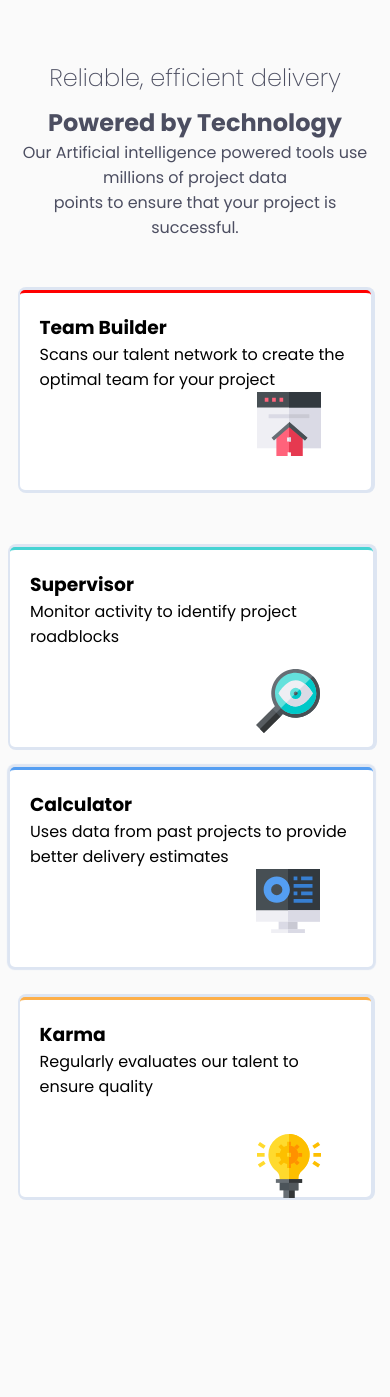
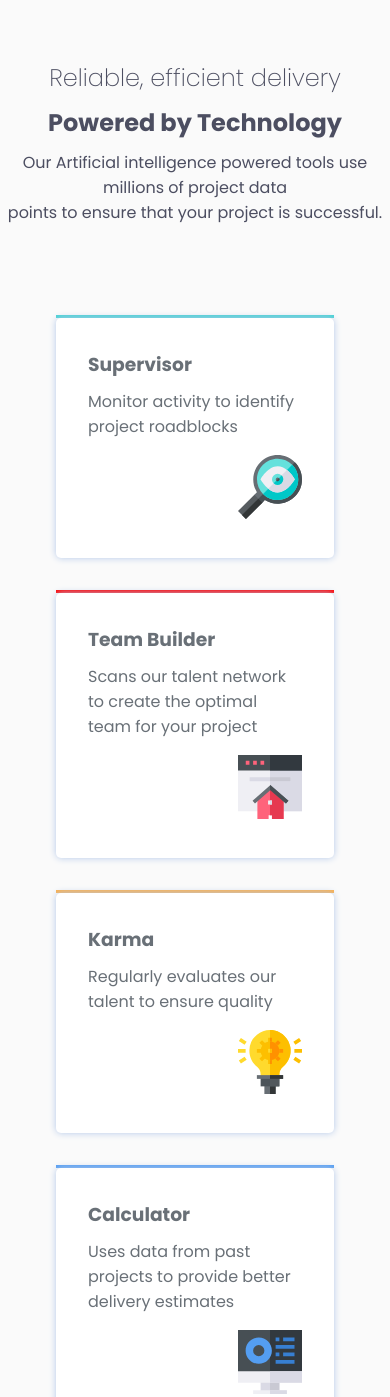
Before and after one commit to just-olamide/Four-card, a plain HTML site: page index.html in a window 390 px wide. Shown: the top 1397 px of the page. Before the commit the page ends 1247 px from the top, so only its background shows below. Drawn offline with Linux system fonts and the light colour scheme; a web font is replaced by a local one.

Commit message:
adjustment in the media view

```diff
--- a/index.html
+++ b/index.html
@@ -10,6 +10,7 @@
 <link href="https://fonts.googleapis.com/css2?family=Bai+Jamjuree:ital,wght@0,200;0,300;0,400;0,500;0,600;0,700;1,200;1,300;1,400;1,500;1,600;1,700&family=Barlow+Semi+Condensed:ital,wght@0,100;0,200;0,300;0,400;0,500;0,600;0,700;0,800;0,900;1,100;1,200;1,300;1,400;1,500;1,600;1,700;1,800;1,900&family=Fraunces:ital,opsz,wght@0,9..144,100..900;1,9..144,100..900&family=Karla:ital,wght@0,200..800;1,200..800&family=League+Spartan:wght@100..900&family=Montserrat:ital,wght@0,100..900;1,100..900&family=Outfit:wght@100..900&family=Poppins:ital,wght@0,100;0,200;0,300;0,400;0,500;0,600;0,700;0,800;0,900;1,100;1,200;1,300;1,400;1,500;1,600;1,700;1,800;1,900&display=swap" rel="stylesheet">
 </head>
 <body>
+
         <div class="Text">
             <h2 id="first">Reliable, efficient delivery</h2>
             <h2>Powered by Technology</h2>
@@ -18,31 +19,33 @@
         </div>
 
         <div class="cards">
+            <div class="green">
+            <div class="card">
+                <h3 class="card-header">Supervisor</h3>
+                <p class="card-text">Monitor activity to identify project roadblocks</p>
+                <img src="/images/icon-supervisor.svg" id="image">
+            </div></div>
+
+            <div class="sub">
                 <div class="red">
-            <h3>Team Builder</h3>
-            <p>Scans our talent network to create the optimal team for your project</p>
-            <img src="/images/icon-team-builder.svg">
+                <div class="card">
+                    <h3 class="card-header">Team Builder</h3>
+                    <p class="card-text">Scans our talent network to create the optimal team for your project</p>
+                    <img src="/images/icon-team-builder.svg" id="image">
+                </div></div>
+                <div class="yellow">
+                <div class="card">
+                    <h3 class="card-header">Karma</h3>
+                    <p class="card-text">Regularly evaluates our talent to ensure quality</p>
+                    <img src="/images/icon-karma.svg" id="image">
+                </div></div>
             </div>
-      <div class="sub">
-        <div class="green">
-            <h3>Supervisor</h3>
-            <p>Monitor activity to identify project roadblocks</p>
-            <img src="/images/icon-supervisor.svg">
+            <div class="blue">
+            <div class="card">
+                <h3 class="card-header">Calculator</h3>
+                <p class="card-text">Uses data from past projects to provide better delivery estimates</p>
+                <img src="/images/icon-calculator.svg" id="image">
+            </div></div>
         </div>
-
-        <div class="blue">
-            <h3>Calculator</h3>
-            <p>Uses data from past projects to provide better delivery estimates</p>
-            <img src="/images/icon-calculator.svg">
-        </div>
-            </div>
-
-<div class="yellow">
-    <h3>Karma</h3>
-    <p>Regularly evaluates our talent to ensure quality</p>
-    <img src="/images/icon-karma.svg">
-</div>
-</div>
-
 </body>
 </html>
--- a/style.css
+++ b/style.css
@@ -3,7 +3,9 @@
     padding: 0;
     box-sizing: border-box;
     }
+
     body{
+        font-family: Poppins;
         background-color: #FAFAFA;
     }
      .Text{
@@ -15,121 +17,84 @@ body{
         color: hsl(234, 12%, 34%) ;
         font-weight: 200;
     }
-.Text h2{
-    margin-top: 10px;
-    color: hsl(234, 12%, 34%);
-    font-family: Poppins;
-}
     .Text p{
         color: hsl(234, 12%, 34%) ;
         text-align: center;
     }
+     .Text h2{
+        margin-bottom: 10px;
+        color: hsl(234, 12%, 34%);
+        font-family: Poppins;
+    }
 
- .sub{
+    .cards{
         display: flex;
-    gap: 40%;
-    width: 90%;
+        align-items: center;
+        justify-content: center;
+        padding: 90px;
+        gap: 32px;
     }
- .cards{
-    justify-items: center;
-    margin-top: 50px;
-    padding-bottom: 50px;
+    #image{
+        margin-left: 200px;
 
     }
-
- .blue{
-    width: 40%;
-    height: 200px;
-    border-top: 3px solid hsl(212, 86%, 64%);
-    background-color: white;
-    padding: 20px;
-    border-radius: 5px;
-    box-shadow: 0 0 1px 3px #DDE5F2;;
+    .green{
+        border-top: 3px solid  hsl(180, 62%, 55%);
     }
-  h3{
-    font-family: Poppins;
- }
- p{
-    font-family: Poppins;
- }
- .blue img{
-    margin-left: 70%;
-    margin-top: 20px;
- }
- .green{
-    width: 40%;
-    height: 200px;
-    background-color: white;
-    border-top: 3px solid hsl(180, 62%, 55%);
-    padding: 20px;
-    border-radius: 5px;
-    box-shadow: 1px 0 0 3px #DDE5F2;
- }
- .green img{
-    margin-left: 70%;
-    margin-top: 20px;
+    .yellow{
+        border-top: 3px solid  hsl(34, 97%, 64%) ;
     }
     .red{
         border-top: 3px solid red;
-    width: 30%;
-    height: 200px;
-    padding: 20px;
+    }
+    .blue{
+        border-top: 3px solid hsl(212, 86%, 64%);
+    }
+    .sub{
+        display: flex;
+        align-items: center;
+        justify-content: center;
+        flex-direction: column;
+        gap: 32px;
+    }
+
+    .card {
+        padding: 32px;
+        border: none;
         background-color: white;
-    margin-bottom: -60px;
         border-radius: 5px;
-    box-shadow: 1px 0 0 3px #DDE5F2;
+        box-shadow: 0 0 7px 0px #b3c8e9;
     }
- .red img{
-    margin-left: 70%;
-    margin-top: 30px;
+
+    .card-header {
+        font-family: poppins;
+        color: hsl(212, 6%, 44%);
     }
- .yellow{
-    width: 30%;
-    height: 200px;
-    border-top: 3px solid hsl(34, 97%, 64%);
-    background-color: white;
-    margin-top: -50px;
-    padding: 20px;
-    border-radius: 5px;
-    box-shadow: 1px 0 0 3px #DDE5F2;
- }
- .yellow img{
-    margin-left: 70%;
-    margin-top: 35px;
+
+    .card-text {
+        /* font-size: 17px; */
+        color: hsl(212, 6%, 44%);
+        font-family: poppins;
+        margin-top: 10px;
+        margin-bottom: 16px;
     }
 
     @media screen and (max-width:500px){
+
         .Text{
-        text-align: center;
-    }
-    .Text p{
-        width: 90%;
+            justify-items: center;
         }
         .sub{
             display: flex;
             flex-direction: column;
-        width: 100%;
-        margin-top: 30%;
-        margin-left: 20px;
-        gap: 20px;
+            justify-items: center;
         }
-    .blue{
-        width: 93%;
+        .cards{
+            display: flex;
+            flex-direction: column;
+            justify-items: center;
         }
-    .blue img{
-        margin-top: 0;
-    }
-    .green{
-        width: 93%;
-    }
-    .red{
-        width: 90%;
-    }
-    .red img{
-        margin-top: 0;
-    }
-    .yellow{
-        width: 90%;
-        margin-top: 30px;
+        #image{
+            margin-left: 150px;
         }
     }
```
Lines whose indentation alone changed are shown as unchanged.
